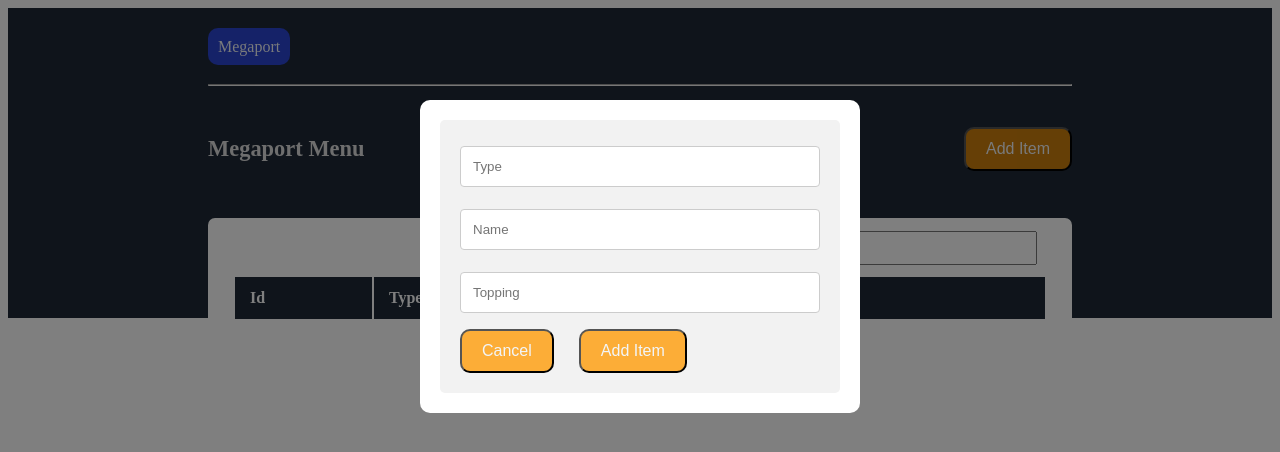
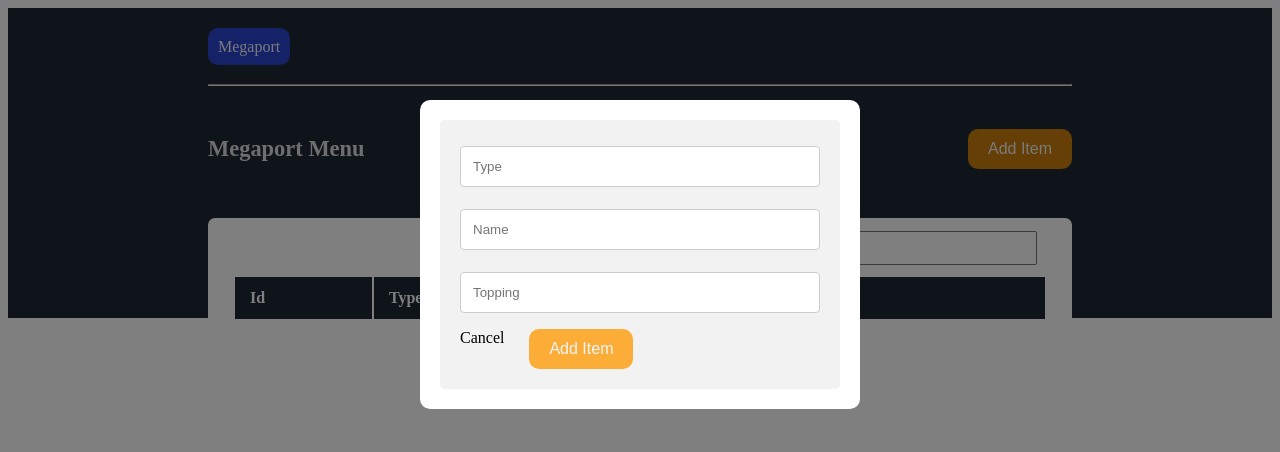
Before and after one commit to vvsrrSunny/food-table, a Vue app: page / in a window 1280 px wide. Both pictures are taken after typing "Sample" into the empty fields and a click on the button "Add Item". Shown: the top 452 px of the page. Built offline with nearby package versions, Linux system fonts and the light colour scheme; the HTML template or start-up script is replaced by a standard one.

Commit message:
added UI and made form layout and form code generic

```diff
--- a/src/components/AppLayout.vue
+++ b/src/components/AppLayout.vue
@@ -2,12 +2,14 @@
   <div class="dashboard">
     <section>
       <div style="padding-top: 30px; padding-bottom: 20px">
-        <a href="https://www.megaport.com/" target="_blank">Megaport</a>
+        <a class="header-button" href="https://www.megaport.com/" target="_blank">Megaport</a>
       </div>
       <hr />
       <div class="section-heading">
         <h3>Megaport Menu</h3>
-        <button @click="$emit('create-food-item')">Add Item</button>
+        <button class="main button" @click="$emit('create-food-item')">
+          Add Item
+        </button>
       </div>
     </section>
     <slot />
@@ -33,7 +35,7 @@ section {
   height: 310px;
 }
 
-.dashboard a {
+.header-button {
   border-radius: 10px;
   padding: 10px;
   background-color: rgb(43, 68, 209);
@@ -61,5 +63,6 @@ button {
   display: flex;
   align-items: center;
   font-size: medium;
+   border: 0px;
 }
 </style>
--- a/src/components/Dashboard.vue
+++ b/src/components/Dashboard.vue
@@ -1,37 +1,9 @@
 <template>
   <div>
     <div class="main-content">
-      <model ref="prompt">
-        <div class="form-con">
-          <form action="action_page.php">
-            <input
-              class="input-box"
-              type="text"
-              id="type"
-              name="type"
-              placeholder="Type"
-            />
-            <input
-              class="input-box"
-              type="text"
-              id="name"
-              name="name"
-              placeholder="Name"
-            />
-            <input
-              class="input-box"
-              type="text"
-              id="topping"
-              name="topping"
-              placeholder="Topping"
-            />
-            <div class="btn-group">
-              <button style="margin-right: 25px">Cancel</button>
-              <button style="margin-right: 25px">Add Item</button>
-            </div>
-          </form>
-        </div>
-      </model>
+      <prompt-layout ref="prompt">
+        <food-item-form />
+      </prompt-layout>
 
       <the-search @searchValue="setSearch" />
 
@@ -42,13 +14,15 @@
 
 <script>
 import FoodTable from "./FoodTable.vue";
-import Model from "./Model.vue";
+import PromptLayout from "./PromptLayout.vue";
 import TheSearch from "./TheSearch.vue";
+import FoodItemForm from "./FoodItemForm.vue";
 export default {
   components: {
     FoodTable,
-    Model,
+    PromptLayout,
     TheSearch,
+    FoodItemForm,
   },
   data() {
     return {
@@ -368,34 +342,4 @@ export default {
   padding: 25px;
   padding-top: 3px;
 }
-
-.btn-group {
-  display: flex;
-  margin-right: 25px;
-}
-.input-box {
-  width: 100%;
-  padding: 12px;
-  border: 1px solid #ccc;
-  border-radius: 4px;
-  box-sizing: border-box;
-  margin-top: 6px;
-  margin-bottom: 16px;
-  resize: vertical;
-}
-
-.input-btn {
-  background-color: #04aa6d;
-  color: white;
-  padding: 12px 20px;
-  border: none;
-  border-radius: 4px;
-  cursor: pointer;
-}
-
-.form-con {
-  border-radius: 5px;
-  background-color: #f2f2f2;
-  padding: 20px;
-}
 </style>
--- /dev/null
+++ b/src/components/FoodItemForm.vue
@@ -0,0 +1,63 @@
+<template>
+  <div class="form-con">
+    <form>
+      <input
+        class="input-box"
+        type="text"
+        id="type"
+        name="type"
+        placeholder="Type"
+      />
+      <input
+        class="input-box"
+        type="text"
+        id="name"
+        name="name"
+        placeholder="Name"
+      />
+      <input
+        class="input-box"
+        type="text"
+        id="topping"
+        name="topping"
+        placeholder="Topping"
+      />
+      <div class="btn-group">
+        <a style="margin-right: 25px">Cancel</a>
+        <button style="margin-right: 25px">Add Item</button>
+      </div>
+    </form>
+  </div>
+</template>
+
+<style>
+.btn-group {
+  display: flex;
+  margin-right: 25px;
+}
+.input-box {
+  width: 100%;
+  padding: 12px;
+  border: 1px solid #ccc;
+  border-radius: 4px;
+  box-sizing: border-box;
+  margin-top: 6px;
+  margin-bottom: 16px;
+  resize: vertical;
+}
+
+.input-btn {
+  background-color: #04aa6d;
+  color: white;
+  padding: 12px 20px;
+  border: none;
+  border-radius: 4px;
+  cursor: pointer;
+}
+
+.form-con {
+  border-radius: 5px;
+  background-color: #f2f2f2;
+  padding: 20px;
+}
+</style>
--- /dev/null
+++ b/src/components/PromptLayout.vue
@@ -0,0 +1,59 @@
+<template>
+  <div
+    v-show="show"
+    class="backdrop"
+    @click.self="closePrompt"
+  >
+    <div class="model">
+      <slot />
+    </div>
+  </div>
+</template>
+
+<script>
+export default {
+  data() {
+    return {
+      show: false,
+    };
+  },
+  methods: {
+    openPrompt() {
+      this.open();
+    },
+
+    closePrompt() {
+      this.close();
+    },
+
+    open() {
+      this.show = true;
+    },
+
+    close() {
+      this.show = false;
+    },
+  },
+};
+</script>
+
+
+<style >
+.model {
+  width: 400px;
+  padding: 20px;
+  margin: 100px auto;
+  background: white;
+  border-radius: 10px;
+  z-index: 20;
+}
+
+.backdrop {
+  top: 0;
+  left: 0;
+  position: fixed;
+  background: rgba(0, 0, 0, 0.5);
+  width: 100%;
+  height: 100%;
+}
+</style>
--- a/src/components/TableHeadCell.vue
+++ b/src/components/TableHeadCell.vue
@@ -80,6 +80,7 @@ export default {
   position: relative;
   margin-top: -6px;
   margin-left: -10px;
+  z-index: 0;
 }
 .arrows > :not([hidden]) ~ :not([hidden]) {
   --tw-space-y-reverse: 0;
```
